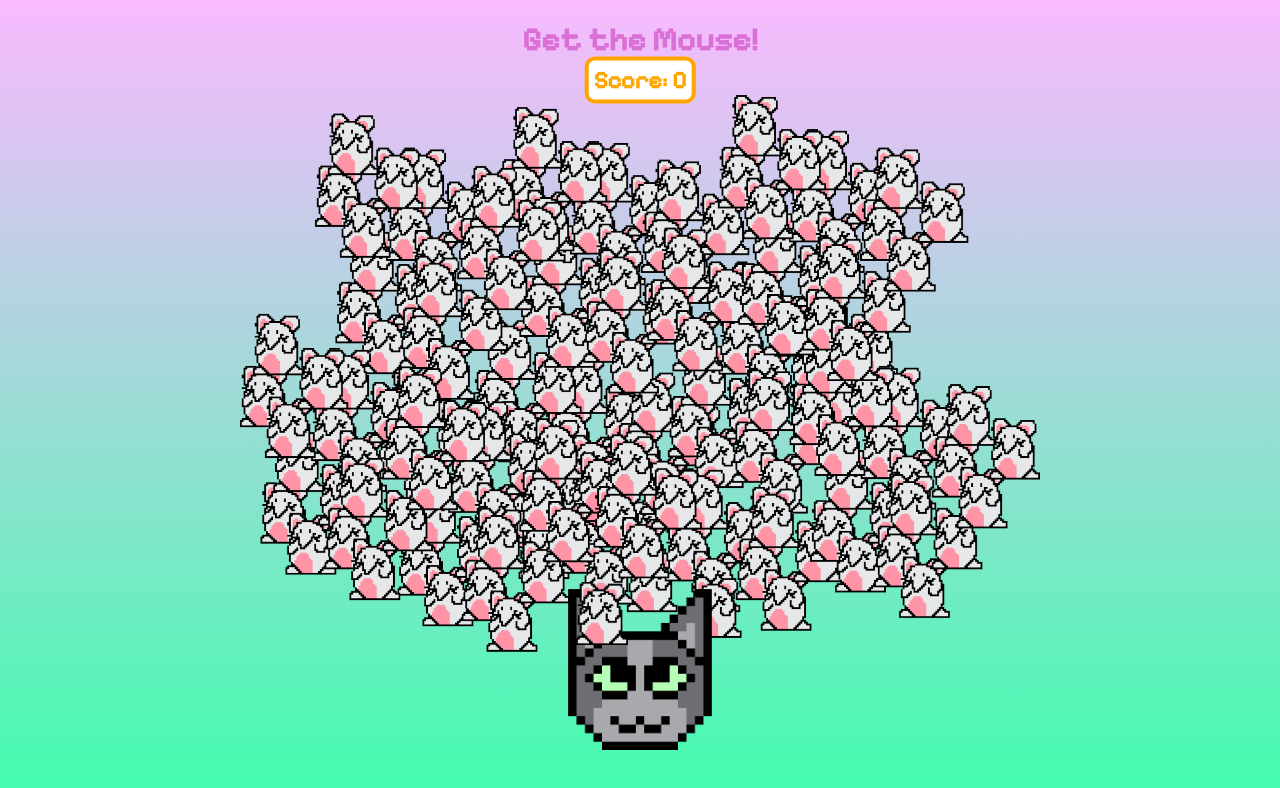
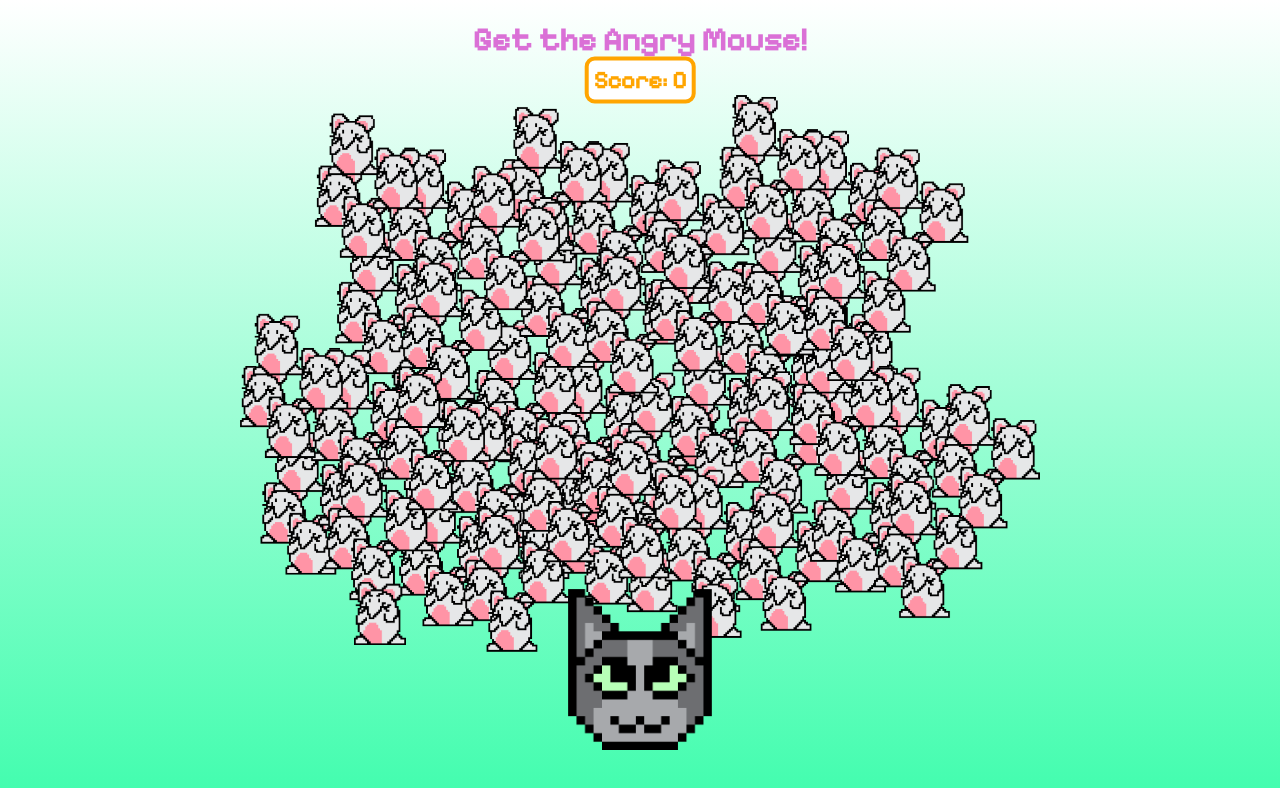
Before and after one commit to TubbyWaifu/Cat_5_Mischief, a plain HTML site: page index.html in a window 1280 px wide. Drawn offline with nearby package versions, Linux system fonts and the light colour scheme.

Commit message:
Final_Commit

```diff
--- a/css/style.css
+++ b/css/style.css
@@ -1,12 +1,11 @@
 html {
-    background: linear-gradient(180deg, #F9BAFF 0%, #41FDAE 100%);
+    background: linear-gradient(#FFF 0%, #41FDAE 100%);
     height: 100%;
 }
 
 body {
     margin: 0;
     font-family: 'Pixelify Sans', sans-serif;
-    background: linear-gradient(#FFF 0%, #41FDAE 100%);
     background-image: url('../imgs/mouse_bg.png');
     background-size: 100vh;
     background-repeat: no-repeat;
@@ -29,6 +28,7 @@ h1 {
     display: flex;
     align-items: center;
     justify-content: center;
+    width: 50%;
 }
 
 #image {
--- a/index.html
+++ b/index.html
@@ -10,7 +10,7 @@
 
 <body>
     <div class="window-size">
-        <h1>Get the Mouse!</h1>
+        <h1>Get the Angry Mouse!</h1>
         <div id="score">Score: 0</div>
         <div class="container">
             <img id="image" src="imgs/cat_eyes_up.png" alt="Image">
```
